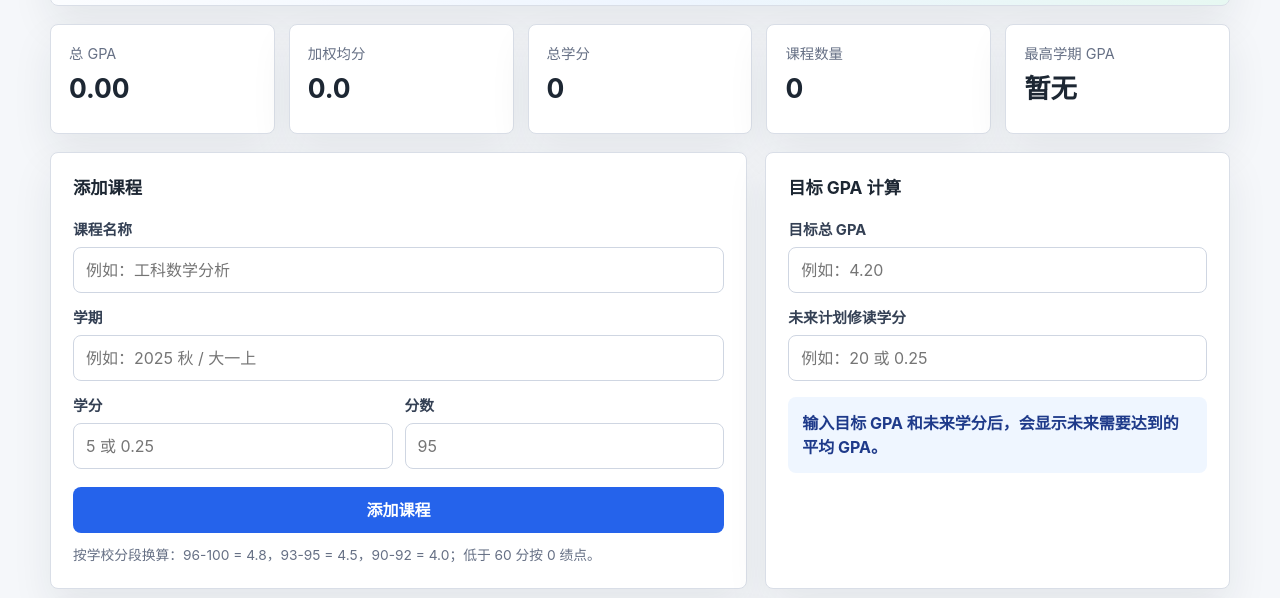
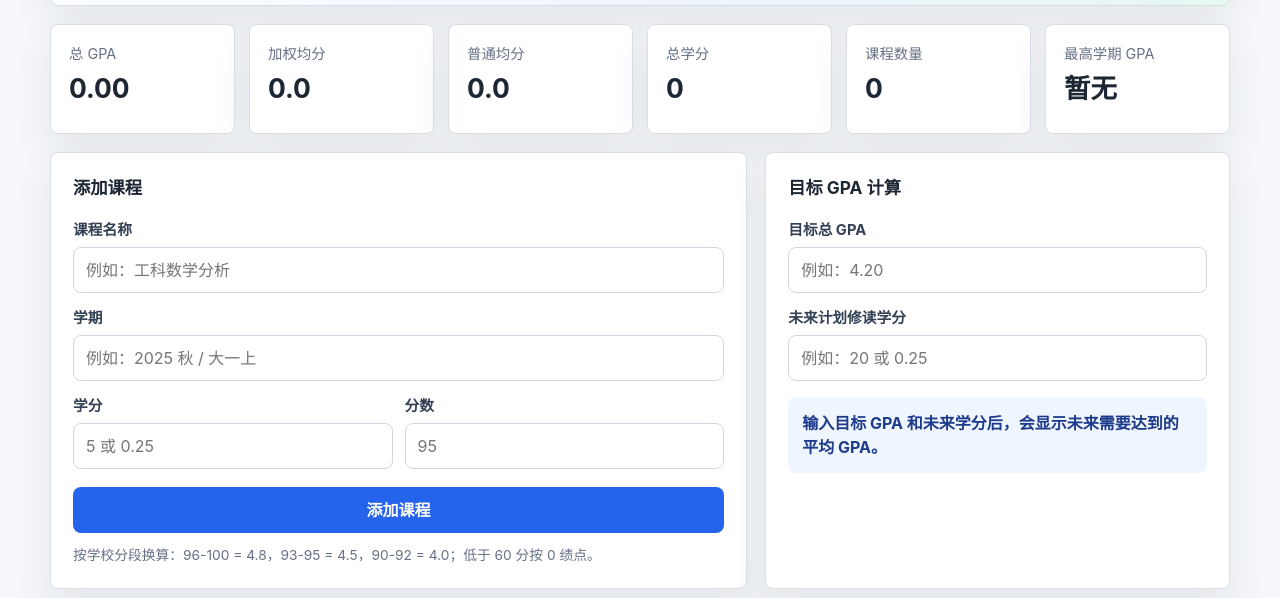
Before and after one commit to ashore1001/gpa-calculator, a website: page index.html in a window 1280 px wide. Shown: the part 202-800 px from the top of the page. Drawn offline with Linux system fonts and the light colour scheme.

Commit message:
Add simple average score

```diff
--- a/index.html
+++ b/index.html
@@ -28,6 +28,10 @@
       <article class="metric-card">
         <span>加权均分</span>
         <strong id="weightedAverage">0.0</strong>
+      </article>
+      <article class="metric-card">
+        <span>普通均分</span>
+        <strong id="simpleAverage">0.0</strong>
       </article>
       <article class="metric-card">
         <span>总学分</span>
--- a/script.js
+++ b/script.js
@@ -59,6 +59,7 @@ const cancelEditBtn = document.querySelector("#cancelEditBtn");
 
 const overallGpaEl = document.querySelector("#overallGpa");
 const weightedAverageEl = document.querySelector("#weightedAverage");
+const simpleAverageEl = document.querySelector("#simpleAverage");
 const totalCreditsEl = document.querySelector("#totalCredits");
 const courseCountEl = document.querySelector("#courseCount");
 const bestSemesterEl = document.querySelector("#bestSemester");
@@ -211,6 +212,7 @@ function renderSummary() {
   const totalCredits = getTotalCredits(courses);
   const overallGpa = calculateGpa(courses);
   const weightedAverage = calculateWeightedAverage(courses);
+  const simpleAverage = calculateSimpleAverage(courses);
   const semesterStats = getSemesterStats();
   const bestSemester = semesterStats
     .filter((item) => item.credits > 0)
@@ -218,6 +220,7 @@ function renderSummary() {
 
   overallGpaEl.textContent = formatGpa(overallGpa);
   weightedAverageEl.textContent = formatAverage(weightedAverage);
+  simpleAverageEl.textContent = formatAverage(simpleAverage);
   totalCreditsEl.textContent = formatCredits(totalCredits);
   courseCountEl.textContent = courses.length;
   bestSemesterEl.textContent = bestSemester ? `${bestSemester.semester} ${formatGpa(bestSemester.gpa)}` : "暂无";
@@ -297,7 +300,7 @@ function renderSemesterSummary() {
     card.innerHTML = `
       <span>${escapeHtml(item.semester)}</span>
       <strong>${formatGpa(item.gpa)}</strong>
-      <span>${formatCredits(item.credits)} 学分 · ${item.count} 门课 · 均分 ${formatAverage(item.average)}</span>
+      <span>${formatCredits(item.credits)} 学分 · ${item.count} 门课 · 加权 ${formatAverage(item.weightedAverage)} · 普均 ${formatAverage(item.simpleAverage)}</span>
     `;
     semesterList.appendChild(card);
   });
@@ -1659,6 +1662,7 @@ function getCoursesSummary() {
   return {
     overallGpa: calculateGpa(courses),
     weightedAverage: calculateWeightedAverage(courses),
+    simpleAverage: calculateSimpleAverage(courses),
     totalCredits: getTotalCredits(courses),
     totalPoints: getTotalPoints(courses),
     courseCount: courses.length,
@@ -1681,7 +1685,8 @@ function getSemesterStats() {
       count: semesterCourses.length,
       credits: getTotalCredits(semesterCourses),
       gpa: calculateGpa(semesterCourses),
-      average: calculateWeightedAverage(semesterCourses)
+      weightedAverage: calculateWeightedAverage(semesterCourses),
+      simpleAverage: calculateSimpleAverage(semesterCourses)
     };
   });
 }
@@ -1720,6 +1725,11 @@ function calculateWeightedAverage(courseList) {
   }, 0) / totalCredits;
 }
 
+function calculateSimpleAverage(courseList) {
+  if (courseList.length === 0) return 0;
+  return courseList.reduce((sum, course) => sum + Number(course.score || 0), 0) / courseList.length;
+}
+
 function getTotalCredits(courseList) {
   return courseList.reduce((sum, course) => sum + Number(course.credits || 0), 0);
 }
--- a/style.css
+++ b/style.css
@@ -114,7 +114,7 @@ h2 {
 }
 
 .summary-grid {
-  grid-template-columns: repeat(5, 1fr);
+  grid-template-columns: repeat(6, 1fr);
   margin: 18px 0;
 }
 
```
Also changed, not shown: README.md.
